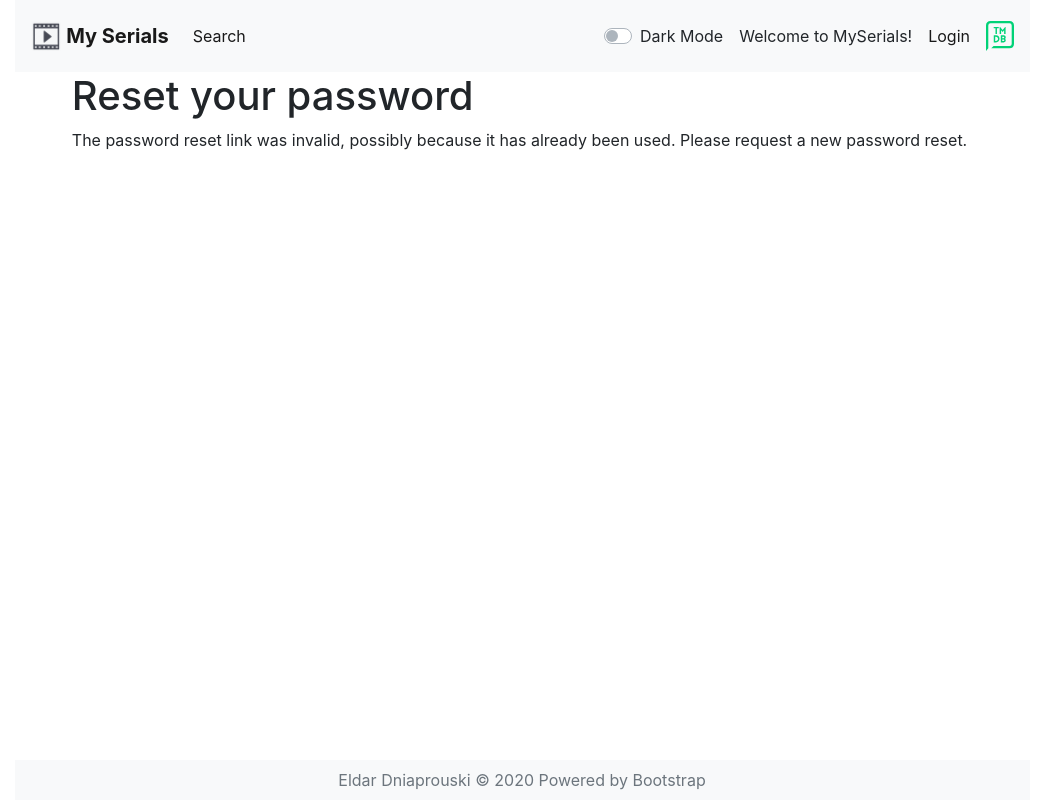
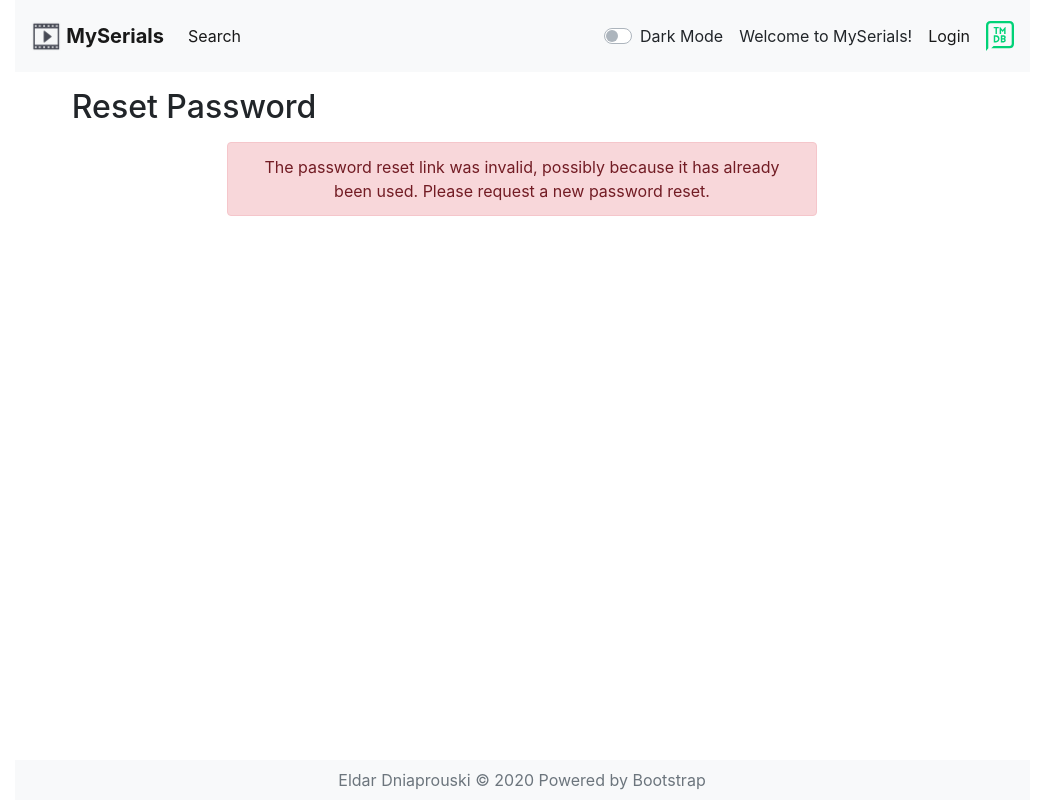
Before and after one commit to belovmd/my-serials, a Django app: page /reset/1/1/ in a window 1280 px wide. Shown: the whole page, without its empty margins (118-1163 px from the left). Run offline with Django 3.2, Linux system fonts and the light colour scheme; some libraries are stand-ins or nearby versions.

Commit message:
Registration and reset templates

```diff
--- a/my_serials/models.py
+++ b/my_serials/models.py
@@ -10,7 +10,6 @@ tmdb.API_KEY = '71af347ad6265c67d36f595aa27ea28c'
 
 class Serial(models.Model):
     serial_id = models.IntegerField()
-    # poster_path = models.CharField(max_length=100)
     title = models.CharField(max_length=50)
     air_date = models.CharField(max_length=50)
     owner = models.ForeignKey(User,
--- a/my_serials/static/dark-mode.css
+++ b/my_serials/static/dark-mode.css
@@ -49,3 +49,7 @@
   color: #fff !important;
   text-shadow: 0 1px 0 #000 !important;
 }
+
+[data-theme="dark"] .shadow {
+  box-shadow: 0 .5rem 1rem #333 !important;
+}
--- a/my_serials/templates/base.html
+++ b/my_serials/templates/base.html
@@ -32,7 +32,7 @@
           <!--Navbar Logo-->
           <a class="navbar-brand" href="{% url "my_serials:all_serials" %}">
           <img src="{% static 'resources/movie-icon-13.png' %}" width="30" height="30" class="d-inline-block align-top" alt="">
-          <b>My Serials</b>
+          <b>MySerials</b>
           </a>
           <!--Navbar Collapse Button-->
           <button class="navbar-toggler" type="button" data-toggle="collapse" data-target="#navbarSupportedContent" aria-controls="navbarSupportedContent" aria-expanded="false" aria-label="Toggle navigation">
--- a/my_serials/templates/registration/password_reset_confirm.html
+++ b/my_serials/templates/registration/password_reset_confirm.html
@@ -1,17 +1,31 @@
 {% extends "base.html" %}
 
-{% block title %}Reset your password{% endblock %}
+{% block title %}Reset Password{% endblock %}
+
+{% load crispy_forms_tags %}
 
 {% block content %}
-  <h1>Reset your password</h1>
+  <div class="mt-3 mb-3">
+    <h2>Reset Password</h2>
+  </div>
+  <div class="row justify-content-center">
+    <div class="col-8">
       {% if validlink %}
-    <p>Please enter your new password twice:</p>
+        <div class="alert alert-warning text-center" role="alert">
+          Please enter new password twice:
+        </div>
         <form action="." method="post">
-      {{ form.as_p }}
+          {{ form|crispy }}
           {% csrf_token %}
-      <p><input type="submit" value="Change my password" /></p>
+          <div class="row justify-content-center">
+            <button type="submit" class="btn btn-success" value="Change Password">Change Password</button>
+          </div>
         </form>
       {% else %}
-    <p>The password reset link was invalid, possibly because it has already been used. Please request a new password reset.</p>
+        <div class="alert alert-danger text-center" role="alert">
+          The password reset link was invalid, possibly because it has already been used. Please request a new password reset.
+        </div>
       {% endif %}
+    </div>
+  </div>
 {% endblock %}
--- a/my_serials/templates/serial/details.html
+++ b/my_serials/templates/serial/details.html
@@ -222,7 +222,7 @@
 {% block button %}
   <div class="float-right align-bottom float-button">
     <div class="shadow bg-white rounded">
-      <a href="{% url "my_serials:search" %}" class="btn btn-success" role="button">Search Serial</a>
+      <a href="{% url "my_serials:search" %}" class="btn btn-success" role="button">Find Serial</a>
     </div>
   </div>
 {% endblock %}
--- a/my_serials/templates/serial/list.html
+++ b/my_serials/templates/serial/list.html
@@ -77,7 +77,7 @@
 {% block button %}
   <div class="float-right align-bottom float-button">
     <div class="shadow bg-white rounded">
-      <a href="{% url "my_serials:search" %}" class="btn btn-success" role="button">Search Serial</a>
+      <a href="{% url "my_serials:search" %}" class="btn btn-success" role="button">Find Serial</a>
     </div>
   </div>
 {% endblock %}
```
Also changed, not shown: my_serials/templates/registration/logged_out.html (+11 -5 lines), my_serials/templates/registration/password_reset_complete.html (+13 -3 lines), my_serials/templates/registration/password_reset_done.html (+13 -4 lines), my_serials/templates/registration/password_reset_form.html (+20 -8 lines), my_serials/templates/registration/register.html (+7 -4 lines), my_serials/templates/serial/add_serial.html (deleted, +0 -9 lines), db.sqlite3. Lines whose indentation alone changed are shown as unchanged.
